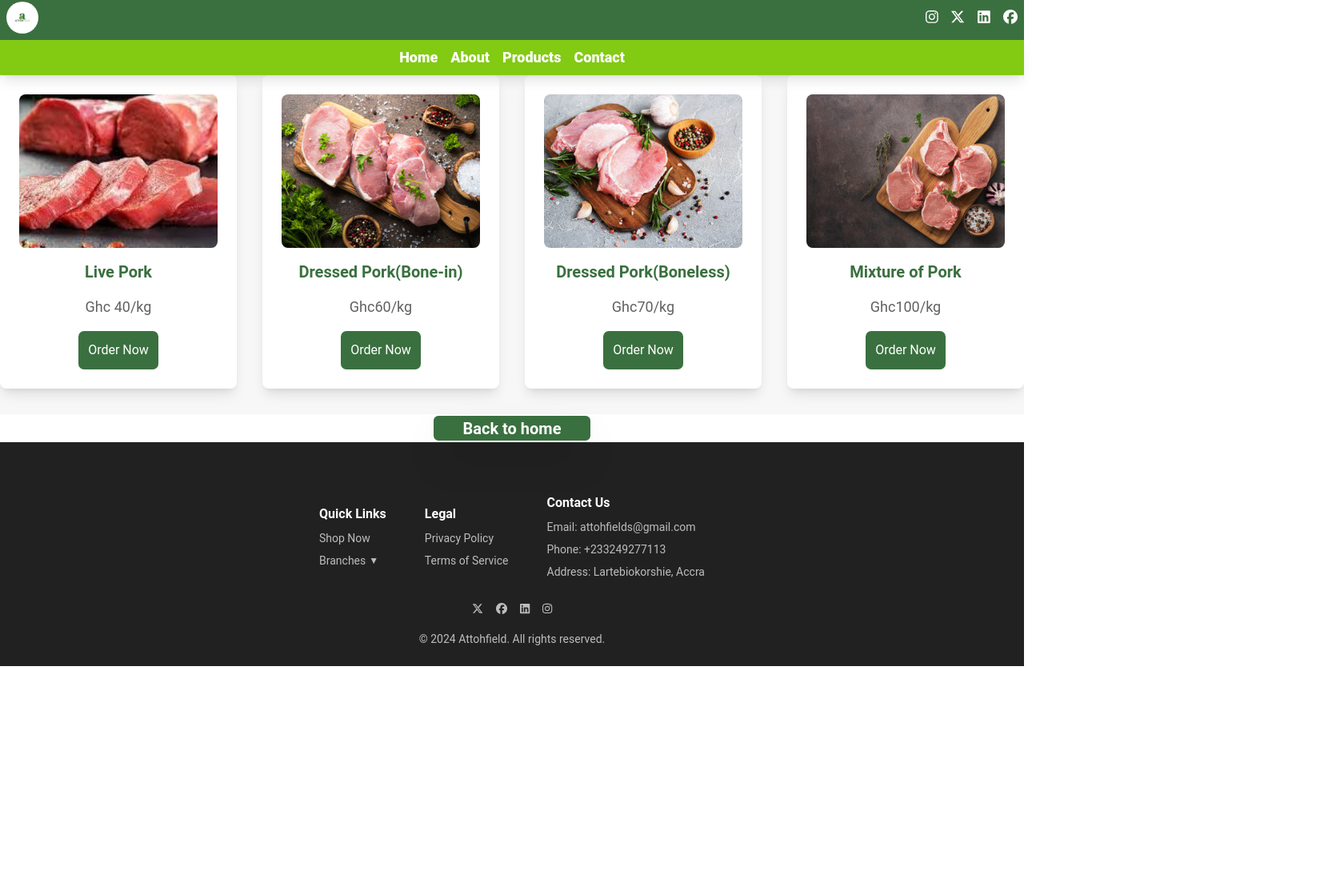
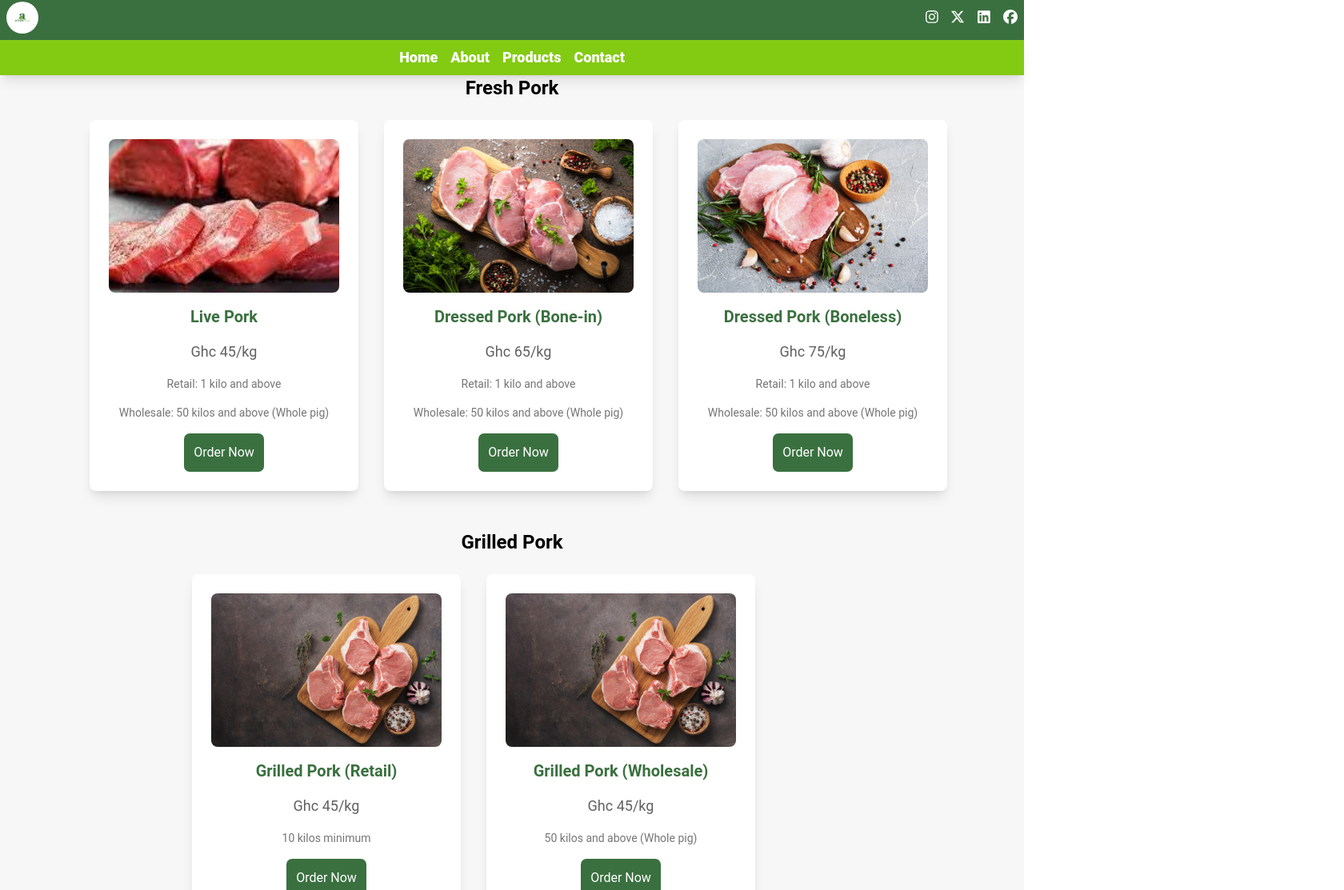
Before and after one commit to Leticiaattoh/attohField, a React (Vite) app: page /shop-now in a window 1280 px wide. Shown: the part 6-1119 px from the top of the page at 80% size, 1680 px wide, since content can reach past the window. Before the commit the page ends 839 px from the top, so only its background shows below. Built offline with nearby package versions, Linux system fonts and the light colour scheme.

Commit message:
worked on map and lcation links, changed first slider

```diff
--- a/src/components/Contact.jsx
+++ b/src/components/Contact.jsx
@@ -1,6 +1,6 @@
 import React from "react";
 
-const Contact= () => {
+const Contact = () => {
   return (
     <div className="py-12 bg-white text-black">
       <div className="max-w-5xl mx-auto px-4">
@@ -36,22 +36,56 @@ const Contact= () => {
             </div>
 
             {/* Address */}
-            <div>
-              <h5 className="text-sm font-semibold">Address</h5>
-              <p className="text-gray-600"> Attohfield, Accra, Ghana</p>
+            {/* New Section with Location Links */}
+            <div className="mt-[10%]">
+              <h4 className="text-lg font-semibold  mb-4">
+                Our Locations Links
+              </h4>
+              <div className="space-y-2">
+                <p>
+                  <a
+                    href="https://www.google.com/maps/place/ATTOHFIELD/@5.548546,-0.230458,13z/data=!4m6!3m5!1s0xfdf975242f8080d:0x807b9e806509472a!8m2!3d5.5485464!4d-0.2304581!16s%2Fg%2F11vx13xptf?hl=en-GB&entry=ttu&g_ep=EgoyMDI0MTIwOS4wIKXMDSoASAFQAw%3D%3D"
+                    target="_blank"
+                    rel="noopener noreferrer"
+                    className="text-[#83CA13] hover:text-[#6CC531]"
+                  >
+                    Attohfield Main Office & Sales Point
+                  </a>
+                </p>
+                <p>
+                  <a
+                    href="https://www.google.com/maps/place/5%C2%B037'24.9%22N+0%C2%B004'33.0%22W/@5.623584,-0.0784029,17z/data=!3m1!4b1!4m4!3m3!8m2!3d5.623584!4d-0.075828?entry=ttu&g_ep=EgoyMDI0MTIwOS4wIKXMDSoASAFQAw%3D%3D"
+                    target="_blank"
+                    rel="noopener noreferrer"
+                    className="text-[#83CA13] hover:text-[#6CC531]"
+                  >
+                    Attohfield Spintex Sales Point
+                  </a>
+                </p>
+                <p>
+                  <a
+                    href="https://www.google.com/maps/place/5%C2%B027'54.4%22N+0%C2%B036'48.6%22W/@5.465121,-0.6160679,17z/data=!3m1!4b1!4m4!3m3!8m2!3d5.465121!4d-0.613493?entry=ttu&g_ep=EgoyMDI0MTIwOS4wIKXMDSoASAFQAw%3D%3D"
+                    target="_blank"
+                    rel="noopener noreferrer"
+                    className="text-[#83CA13] hover:text-[#6CC531]"
+                  >
+                    Attohfield Farms, Gomoa Potsin
+                  </a>
+                </p>
+              </div>
             </div>
           </div>
 
-
           {/* Map/Location Placeholder (Optional) */}
           <div className="flex flex-col justify-between items-center">
-            <h4 className="text-lg font-semibold mb-4">Our Locations</h4>
+            {/* <h4 className="text-lg font-semibold mb-4">Our Locations</h4> */}
             <div className="w-full bg-gray-200 h-56 rounded-lg">
               {/* Embedded Google Map for ATTOHFIELD */}
+
               <iframe
-                src="https://www.google.com/maps/embed?pb=!1m18!1m12!1m3!1d13279.696208830052!2d-0.2350715!3d5.5485517!2m3!1f0!2f0!3f0!3m2!1i1024!2i768!4f13.1!3m3!1m2!1s0xfdf975242f8080d:0x807b9e806509472a!2sATTOHFIELD!5e0!3m2!1sen!2sgh!4v1637349511964"
+                src="https://www.google.com/maps/d/embed?mid=102ZXSQcyBWSyJmYmkvsUVct9CatGgYE&ehbc=2E312F&noprof=1"
                 width="100%"
-                height="100%"
+                height="150%"
                 frameBorder="0"
                 style={{ border: 0 }}
                 allowFullScreen
@@ -61,6 +95,24 @@ const Contact= () => {
             </div>
           </div>
         </div>
+
+        {/* Visit Our Farms Section */}
+        <div className="mt-8 bg-gray-100 p-6 rounded-lg text-center">
+          <h4 className="text-lg font-semibold mb-4">Visit Our Farms</h4>
+          <p className="text-gray-600 mb-4">
+            Want to visit our farms? Book a visit today and experience our
+            beautiful locations.
+          </p>
+          {/* WhatsApp Button to Book a Visit */}
+          <a
+            href={`https://wa.me/+233249277113?text=${encodeURIComponent(
+              "Hello! I would like to arrange a visit to your farm. Could you please let me know the available dates for a tour? Thank you!"
+            )}`}
+            className="bg-[#25D366] text-white py-2 px-6 rounded-lg hover:bg-[#128C7E]"
+          >
+            Book a Visit
+          </a>
+        </div>
       </div>
     </div>
   );
--- a/src/components/Hero.jsx
+++ b/src/components/Hero.jsx
@@ -17,20 +17,10 @@ const Hero = () => {
       loop="true"
     >
       {/* slider1 */}
-      <div className="relative w-full h-[80vh] md:h-screen">
-        {/* Gradient Overlay */}
-        <div className="absolute inset-0 z-10"></div>
-        <div
-          style={{
-            backgroundImage: `url(${welcomeImage})`,
-            backgroundSize: "cover", // Ensures the background image covers the entire container
-            backgroundPosition: "center", // Centers the image
-          }}
-          className="absolute inset-0 bg-cover bg-center"
-        ></div>
+      <div className="relative w-full h-[80vh] md:h-screen bg-white">
         {/* Overlay Text */}
-        <div className="relative z-20 flex flex-col items-center justify-end h-full text-[#3A703F] px-4 lg:text-center sm:text-end">
-          <h1 className="text-3xl font-bold md:text-4xl mb-8 lg:text-5xl">
+        <div className="relative z-20 flex flex-col items-center justify-center h-full text-[#3A703F] px-4 lg:text-center sm:text-end">
+          <h1 className="text-3xl font-bold md:text-4xl lg:text-5xl mb-4  text-[#3A703F] drop-shadow-lg">
             Welcome to Attohfield!
           </h1>
         </div>
--- a/src/components/Navbar.jsx
+++ b/src/components/Navbar.jsx
@@ -10,7 +10,7 @@ import {
 
 } from "@fortawesome/free-brands-svg-icons";
 import { Link } from "react-router-dom";
-import { faXmark } from "@fortawesome/free-solid-svg-icons";
+import { faXmark, faXmarkSquare } from "@fortawesome/free-solid-svg-icons";
 
 const Navbar = () => {
   const [menuActive, setMenuActive] = useState(false);
--- a/src/components/ShopNow.jsx
+++ b/src/components/ShopNow.jsx
@@ -1,4 +1,4 @@
-import { FaPlus } from "react-icons/fa";
+
 import pork3 from "../assets/Images/pork3.jpg";
 import pork4 from "../assets/Images/pork4.jpg";
 import pork5 from "../assets/Images/pork5.jpg";
@@ -6,38 +6,61 @@ import pork6 from "../assets/Images/pork6.jpg";
 
 const ShopNow = () => {
   const products = [
-
     {
       id: 2,
+      category: "Fresh Pork",
       name: "Live Pork",
-      price: "Ghc 40/kg",
+      price: "Ghc 45/kg", // Wholesale price remains the same for Live Pork
+      retailInfo: "Retail: 1 kilo and above",
+      wholesaleInfo: "Wholesale: 50 kilos and above (Whole pig)",
       image: pork3,
     },
     {
       id: 3,
-      name: "Dressed Pork(Bone-in)",
-      price: "Ghc60/kg",
+      category: "Fresh Pork",
+      name: "Dressed Pork (Bone-in)",
+      price: "Ghc 65/kg", // Updated retail price
+      retailInfo: "Retail: 1 kilo and above",
+      wholesaleInfo: "Wholesale: 50 kilos and above (Whole pig)",
       image: pork4,
     },
     {
       id: 4,
-      name: "Dressed Pork(Boneless)",
-      price: "Ghc70/kg",
+      category: "Fresh Pork",
+      name: "Dressed Pork (Boneless)",
+      price: "Ghc 75/kg", // Updated retail price
+      retailInfo: "Retail: 1 kilo and above",
+      wholesaleInfo: "Wholesale: 50 kilos and above (Whole pig)",
       image: pork5,
     },
     {
-      id: 4,
-      name: "Mixture of Pork",
-      price: "Ghc100/kg",
+      id: 5,
+      category: "Grilled Pork",
+      name: "Grilled Pork (Retail)",
+      price: "Ghc 45/kg",
+      retailInfo: "10 kilos minimum",
+      image: pork6,
+    },
+    {
+      id: 6,
+      category: "Grilled Pork",
+      name: "Grilled Pork (Wholesale)",
+      price: "Ghc 45/kg",
+      wholesaleInfo: "50 kilos and above (Whole pig)",
       image: pork6,
     },
   ];
 
   return (
-    <div className="w-full bg-[#f7f7f7] py-8">
+    <div className="w-full bg-[#f7f7f7] py-8 min-h-screen flex flex-col items-center">
       <h2 className="text-3xl font-extrabold text-center mb-8">Shop Now</h2>
-      <div className="grid grid-cols-1 sm:grid-cols-2 lg:grid-cols-4 gap-8">
-        {products.map((product) => (
+
+      {/* Fresh Pork Section */}
+      <h3 className="text-2xl font-bold text-center mb-6">Fresh Pork</h3>
+      <div className="grid grid-cols-1 sm:grid-cols-2 lg:grid-cols-4 lg:mr-[-30%] gap-8 mb-12 justify-center">
+        {products
+          .filter((product) => product.category === "Fresh Pork")
+          .map((product) => (
             <div
               key={product.id}
               className="bg-white rounded-lg shadow-lg p-6 text-center transition-transform duration-300 hover:scale-105"
@@ -51,10 +74,53 @@ const ShopNow = () => {
                 {product.name}
               </h3>
               <p className="text-lg text-gray-700 my-4">{product.price}</p>
+              <p className="text-sm text-gray-600 mb-4">{product.retailInfo}</p>
+              <p className="text-sm text-gray-600 mb-4">
+                {product.wholesaleInfo}
+              </p>
               <button className="bg-[#3A703F] text-white p-3 rounded-[7px] hover:bg-[#83CA13] transition-colors">
                 <a
                   href={`https://wa.me/+233249277113?text=${encodeURIComponent(
-                  "Welcome to Attohfield. We specialize in providing high-quality, fresh pork products to meet all your needs. What would you like to order today?"
+                    "Welcome to Attohfield. We specialize in providing high-quality, fresh pork products to meet all your needs. What would you like to order today?"
+                  )}`}
+                  target="_blank"
+                  rel="noopener noreferrer"
+                  className="fa fa-whatsapp"
+                >
+                  Order Now
+                </a>
+              </button>
+            </div>
+          ))}
+      </div>
+
+      {/* Grilled Pork Section */}
+      <h3 className="text-2xl font-bold text-center mb-6">Grilled Pork</h3>
+      <div className="grid grid-cols-1 sm:grid-cols-2 lg:grid-cols-4 gap-8 lg:mr-[-50%] justify-center">
+        {products
+          .filter((product) => product.category === "Grilled Pork")
+          .map((product) => (
+            <div
+              key={product.id}
+              className="bg-white rounded-lg shadow-lg p-6 text-center transition-transform duration-300 hover:scale-105"
+            >
+              <img
+                src={product.image}
+                alt={product.name}
+                className="rounded-lg mb-4 w-full h-48 object-cover"
+              />
+              <h3 className="text-xl font-semibold text-[#3A703F]">
+                {product.name}
+              </h3>
+              <p className="text-lg text-gray-700 my-4">{product.price}</p>
+              <p className="text-sm text-gray-600 mb-4">{product.retailInfo}</p>
+              <p className="text-sm text-gray-600 mb-4">
+                {product.wholesaleInfo}
+              </p>
+              <button className="bg-[#3A703F] text-white p-3 rounded-[7px] hover:bg-[#83CA13] transition-colors">
+                <a
+                  href={`https://wa.me/+233249277113?text=${encodeURIComponent(
+                    "Welcome to Attohfield. We specialize in providing high-quality, grilled pork products to meet all your needs. What would you like to order today?"
                   )}`}
                   target="_blank"
                   rel="noopener noreferrer"
```
Lines whose indentation alone changed are shown as unchanged.
